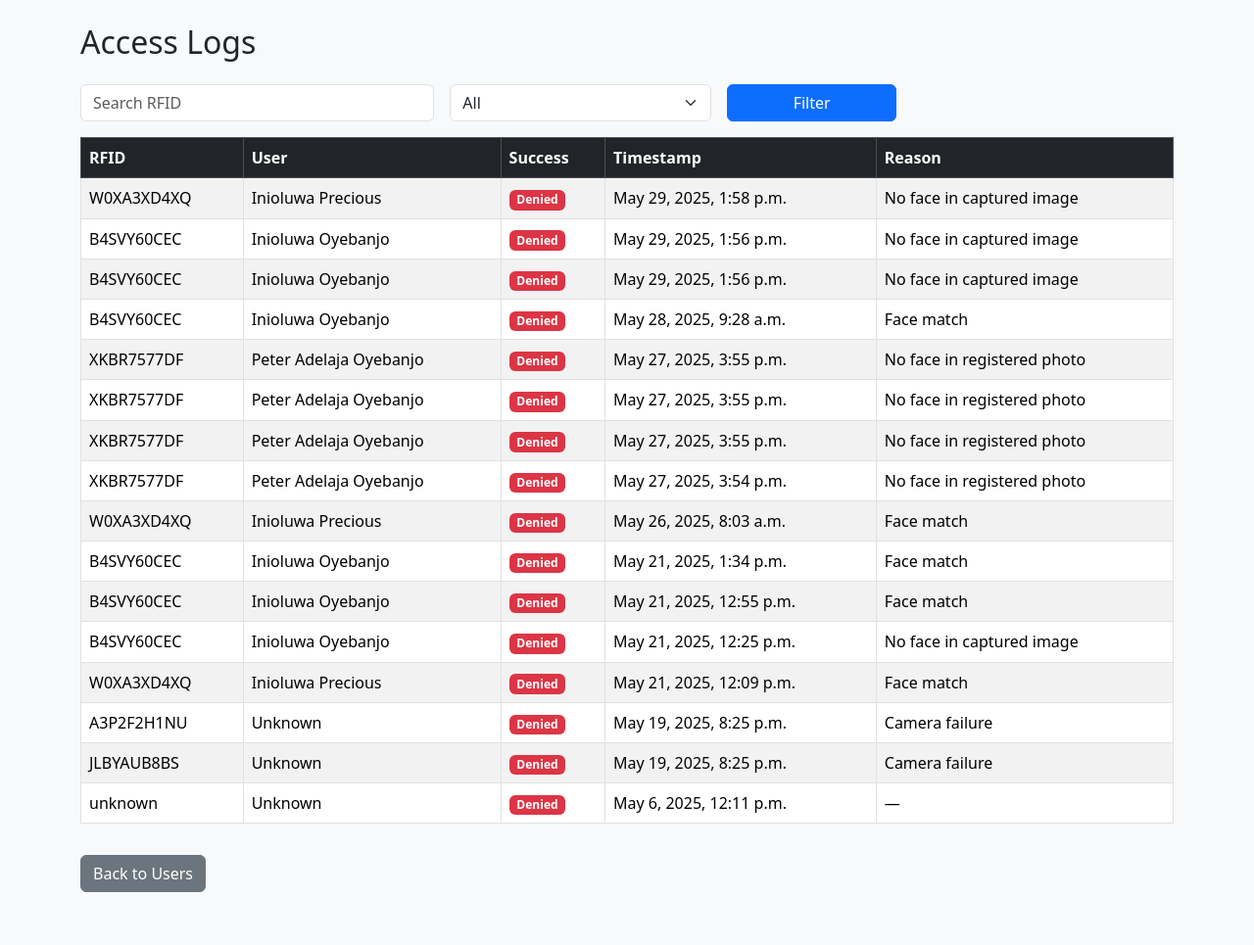
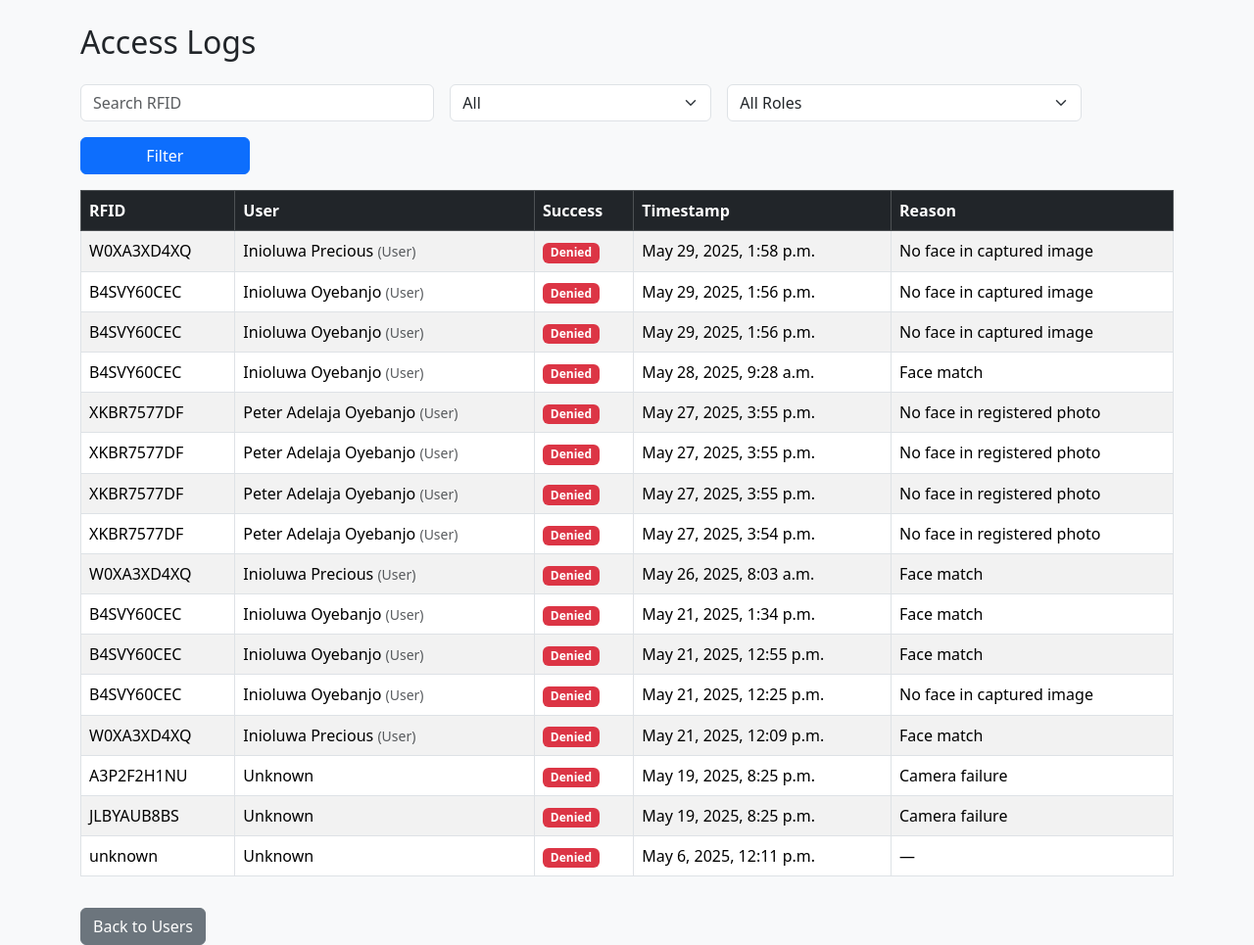
Before and after one commit to IniPrec/Access-control-system, a Django app: page /logs/ in a window 1280 px wide. Shown: the part 56-1021 px from the top of the page at 98% size. Before the commit the page ends 967 px from the top, so only its background shows below. Run offline with Django 5.2, Linux system fonts and the light colour scheme; data comes from the database, SQL or seed files in the repository; both versions use the stored data as it was after the commit.

Commit message:
Fixing errors

```diff
--- a/access_control_system/urls.py
+++ b/access_control_system/urls.py
@@ -33,6 +33,8 @@ urlpatterns = [
 
     # Login views
     path('login/', core_views.login_view, name='login'),
+
+    path('deleted-users/', core_views.deleted_users_list, name='deleted-users'),
 ]
 
 if settings.DEBUG:
--- a/core/forms.py
+++ b/core/forms.py
@@ -7,7 +7,7 @@ class UserRegistrationForm(forms.ModelForm):
         fields = ['full_name', 'rfid_tag', 'role', 'photo']
         widgets = {
             'full_name': forms.TextInput(attrs={'class': 'form-control'}),
-            'role': forms.TextInput(attrs={'class': 'form-control'}),
+            'role': forms.Select(attrs={'class': 'form-select'}),
             'photo': forms.ClearableFileInput(attrs={'class': 'form-control'}),
             'rfid_tag': forms.TextInput(attrs={'readonly': 'readonly', 'class': 'form-control'}),
         }
--- a/core/models.py
+++ b/core/models.py
@@ -2,11 +2,18 @@ from django.db import models
 from django.utils import timezone
 
 class User(models.Model):
+    ROLE_CHOICES = [
+        ('student', 'Student'),
+        ('staff', 'Staff'),
+        ('admin', 'Admin'),
+    ]
+
     full_name = models.CharField(max_length=100)
     rfid_tag = models.CharField(max_length=50, unique=True)
     photo = models.ImageField(upload_to='photo/', blank=True, null=True)
-    role = models.CharField(max_length=50, default='User')
+    role = models.CharField(max_length=50, choices=ROLE_CHOICES, default='student')
     created_at = models.DateTimeField(auto_now_add =True)
+    is_active= models.BooleanField(default=True)
 
     def __str__(self):
         return f"{self.full_name} ({self.rfid_tag})"
--- a/core/templates/core/access_logs.html
+++ b/core/templates/core/access_logs.html
@@ -13,6 +13,14 @@
             <option value="">All</option>
             <option value="True" {% if request.GET.status == 'True' %}selected{% endif %}>Granted</option>
             <option value="False" {% if request.GET.status == 'False' %}selected{% endif %}>Denied</option>
+        </select>
+    </div>
+    <div class="col-md-4">
+        <select class="form-select" name="role">
+            <option value="">All Roles</option>
+            <option value="student">Student</option>
+            <option value="staff">Staff</option>
+            <option value="admin">Admin</option>
         </select>
     </div>
     <div class="col-md-2">
@@ -35,7 +43,7 @@
         <tr>
             <td>{{ log.rfid_tag }}</td>
             <td>{% if log.user %}
-                {{ log.user.full_name }}
+                {{ log.user.full_name }} <small class="text-muted">({{ log.user.role|title }})</small>
             {% else %}
                 Unknown
             {% endif %}
--- a/core/templates/core/user_list.html
+++ b/core/templates/core/user_list.html
@@ -41,5 +41,6 @@
 
 <a href="{% url 'user-register' %}" class="btn btn-primary mt-3">Register New User</a>
 <a href="{% url 'access-log-list' %}" class="btn btn-secondary mt-3 ms-2">View Access Logs</a>
+<a href="{% url 'deleted-users' %}" class="btn btn-secondary mt-3 ms-2">View Deleted Users</a>
 
 {% endblock %}
--- a/core/urls.py
+++ b/core/urls.py
@@ -1,6 +1,6 @@
 from django.urls import path, include
 from rest_framework.routers import DefaultRouter
-from .views import UserViewSet, AccessLogViewSet, user_register, user_list, biometric_login, face_verification, verify_result, delete_user
+from .views import UserViewSet, AccessLogViewSet, user_register, user_list, biometric_login, face_verification, verify_result, delete_user, deleted_users_list
 
 router = DefaultRouter()
 router.register(r'users', UserViewSet)
@@ -14,5 +14,6 @@ urlpatterns = [
     path('login/', biometric_login, name='biometric_login'),
     path('verify-face/', face_verification, name='face_verification'),
     path('verify-result/', verify_result, name='verify-result'),
-    path('delete-user/<int:user_id>/', delete_user, name='delete-user')
+    path('delete-user/<int:user_id>/', delete_user, name='delete-user'),
+    path('deleted-users/', deleted_users_list, name='deleted-users'),
 ]
--- a/core/views.py
+++ b/core/views.py
@@ -12,9 +12,25 @@ import os
 import base64
 from django.core.files.base import ContentFile
 from access_control_system import settings
+from functools import wraps
+
+# def admin_required(view_func):
+    # @wraps(view_func)
+    # def _wrapped_view(request, *args, **kwargs):
+        # user_id = request.session.get('login_user_id')
+        # if not user_id:
+            # return redirect('biometric_login')
+
+        # user = User.objects.get(id=user_id)
+        # if user.role != 'admin':
+            # messages.error(request, "You are not authorized to view this page")
+            # return redirect('user_dashboard')
+
+        # return view_func(request, *args, **kwargs)
+    # return _wrapped_view
 
 def user_list(request):
-    users = User.objects.all()
+    users = User.objects.filter(is_active=True)
     return render(request, 'core/user_list.html', {'users': users})
 
 def access_log_list(request):
@@ -31,6 +47,11 @@ def access_log_list(request):
         logs = logs.filter(access_granted=True)
     elif status == 'False':
         logs = logs.filter(access_granted=False)
+
+    # Filter by role
+    role = request.GET.get('role')
+    if role:
+        logs = logs.filter(user__role=role)
 
     return render(request, 'core/access_logs.html', {'logs': logs})
 
@@ -117,8 +138,9 @@ def face_verification(request):
 
         request.session['captured_preview'] = f"/media/captured/{user.rfid_tag}_verify.jpg"
 
-        face_locations = face_recognition.face_locations(frame)
-        face_encodings = face_recognition.face_encodings(frame, face_locations)
+        small_frame = cv2.resize(frame, (0, 0), fx=0.25, fy=0.25)
+        face_locations = face_recognition.face_locations(small_frame)
+        face_encodings = face_recognition.face_encodings(small_frame, face_locations)
 
         if not face_encodings:
             log_access(user, user.rfid_tag, False, reason="No face in captured image")
@@ -139,9 +161,12 @@ def face_verification(request):
             request.session['verification_result'] = 'success'
         else:
             log_access(user, user.rfid_tag, False, reason="Face mismatch")
-            request.session['verifaction_result'] = 'fail'
+            request.session['verification_result'] = 'fail'
 
-        return redirect('verify-result')
+        if user.role == 'admin':
+            return redirect('user-list') # Admin dashboard
+        else:
+            return redirect('user_dashboard') # Generic dashboard for staff/student
 
         messages.error(request, "❌ Face does not match.")
     else:
@@ -245,9 +270,25 @@ def log_access(user, rfid, access_granted, reason=None):
 
 def delete_user(request, user_id):
     user = get_object_or_404(User, id=user_id)
-    user.delete()
-    messages.success(request, f"{user.full_name} deleted.")
+    user.is_active = False
+    user.save()
+
+    # Log deletion before deleting
+    AccessLog.objects.create(
+        user=user,
+        rfid_tag=user.rfid_tag,
+        access_granted=False,
+        reason=f"User deleted by admin",
+        timestamp=timezone.now()
+    )
+
+    log_access(user, user.rfid_tag, False, reason="User marked as inactive by admin")
+    messages.success(request, f"{user.full_name} marked as inactive.")
     return redirect('user-list')
+
+def deleted_users_list(request):
+    users = User.objects.filter(is_active=False)
+    return render(request, 'core/deleted_user.html', {'users': users})
 
 class UserViewSet(viewsets.ModelViewSet):
     queryset = User.objects.all()
```
Also changed, not shown: core/templates/core/deleted_users.html (added, +17 -0 lines), core/migrations/0003_alter_user_role.py (added), core/migrations/0004_user_is_active.py (added), db.sqlite3, media/captured/B4SVY60CEC_verify.jpg, media/captured/W0XA3XD4XQ_verify.jpg.
